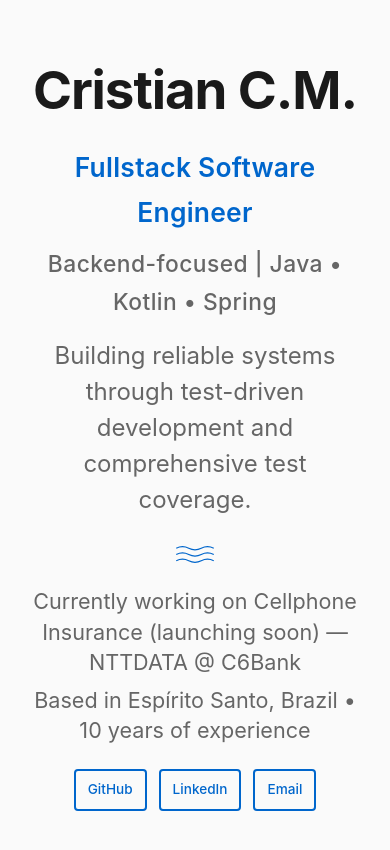
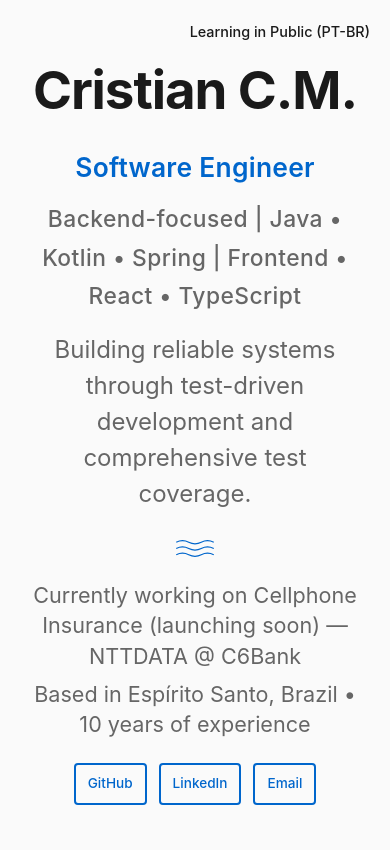
Before and after one commit to cristiancmello/cristiancm.com, an Eleventy site: page index.md in a window 390 px wide. Built offline with nearby package versions, Linux system fonts and the light colour scheme; Eleventy itself is replaced by a stand-in of ours; files that its build step writes are made by us from their sources.

Commit message:
feat: adding learning in public menu and initial content

```diff
--- a/index.md
+++ b/index.md
@@ -4,11 +4,15 @@ title: Cristian C.M. — Fullstack Software Engineer
 permalink: /
 ---
 
+<nav class="menu">
+  <a href="/learning-in-public" class="menu-item">Learning in Public (PT-BR)</a>
+</nav>
+
 <section class="hero">
   <div class="hero-content">
     <h1>Cristian C.M.</h1>
-    <p class="subtitle">Fullstack Software Engineer</p>
-    <p class="role">Backend-focused | Java • Kotlin • Spring</p>
+    <p class="subtitle">Software Engineer</p>
+    <p class="role">Backend-focused | Java • Kotlin • Spring | Frontend • React • TypeScript</p>
     <p class="bio">Building reliable systems through test-driven development and comprehensive test coverage.</p>
 
     <div class="divider"></div>
--- a/style.css
+++ b/style.css
@@ -33,6 +33,34 @@ body {
   align-items: center;
   justify-content: center;
   min-height: 100vh;
+  position: relative;
+}
+
+/* Menu */
+.menu {
+  position: fixed;
+  top: 0;
+  right: 0;
+  padding: var(--spacing-xl) var(--spacing-2xl);
+  display: flex;
+  gap: var(--spacing-xl);
+  align-items: center;
+  z-index: 1000;
+}
+
+.menu-item {
+  color: var(--color-text);
+  text-decoration: none;
+  font-weight: 500;
+  font-size: 1rem;
+  transition: color 0.3s ease;
+  border-bottom: 2px solid transparent;
+  padding-bottom: 0.25rem;
+}
+
+.menu-item:hover {
+  color: var(--color-accent);
+  border-bottom-color: var(--color-accent);
 }
 
 main {
@@ -183,4 +211,12 @@ a:hover {
     padding: var(--spacing-xs) var(--spacing-sm);
     font-size: 0.85rem;
   }
+
+  .menu {
+    padding: var(--spacing-lg) var(--spacing-lg);
+  }
+
+  .menu-item {
+    font-size: 0.9rem;
+  }
 }
```
Also changed, not shown: learning-in-public.md (added, +23 -0 lines).
